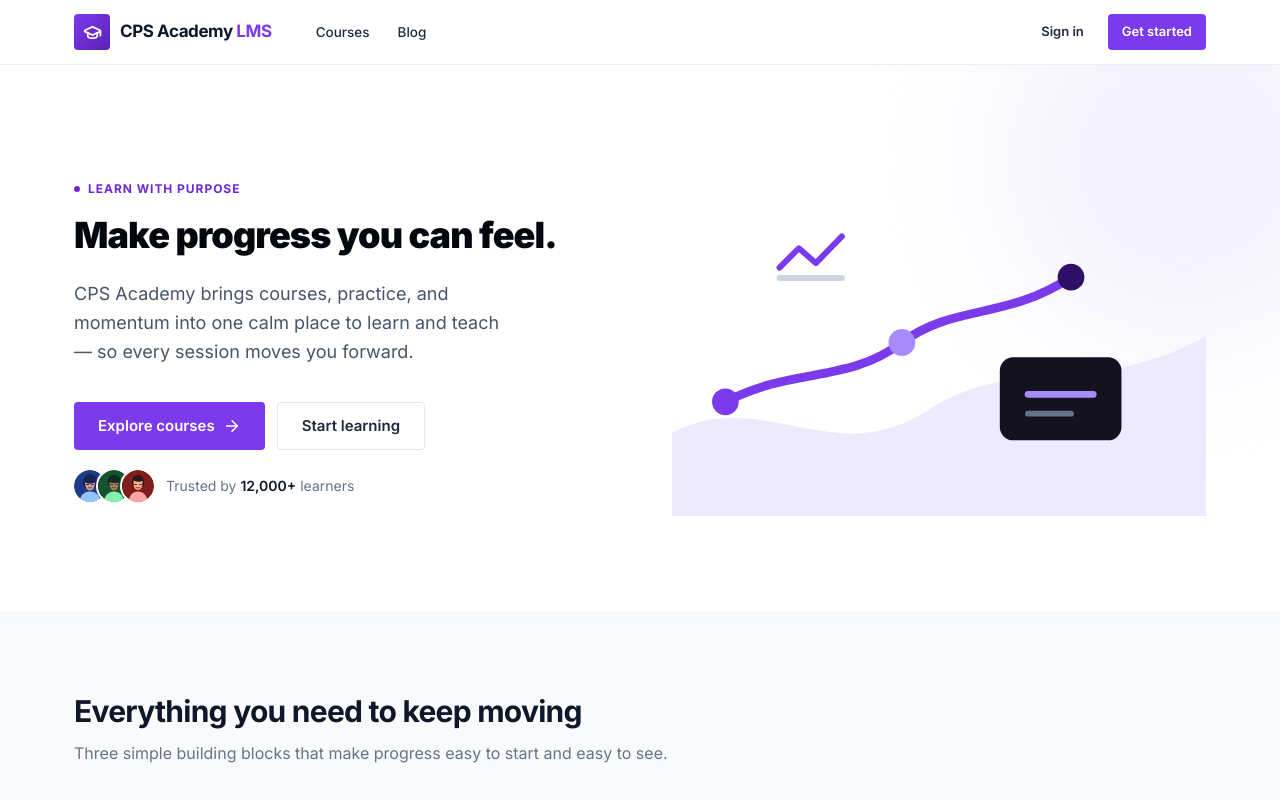
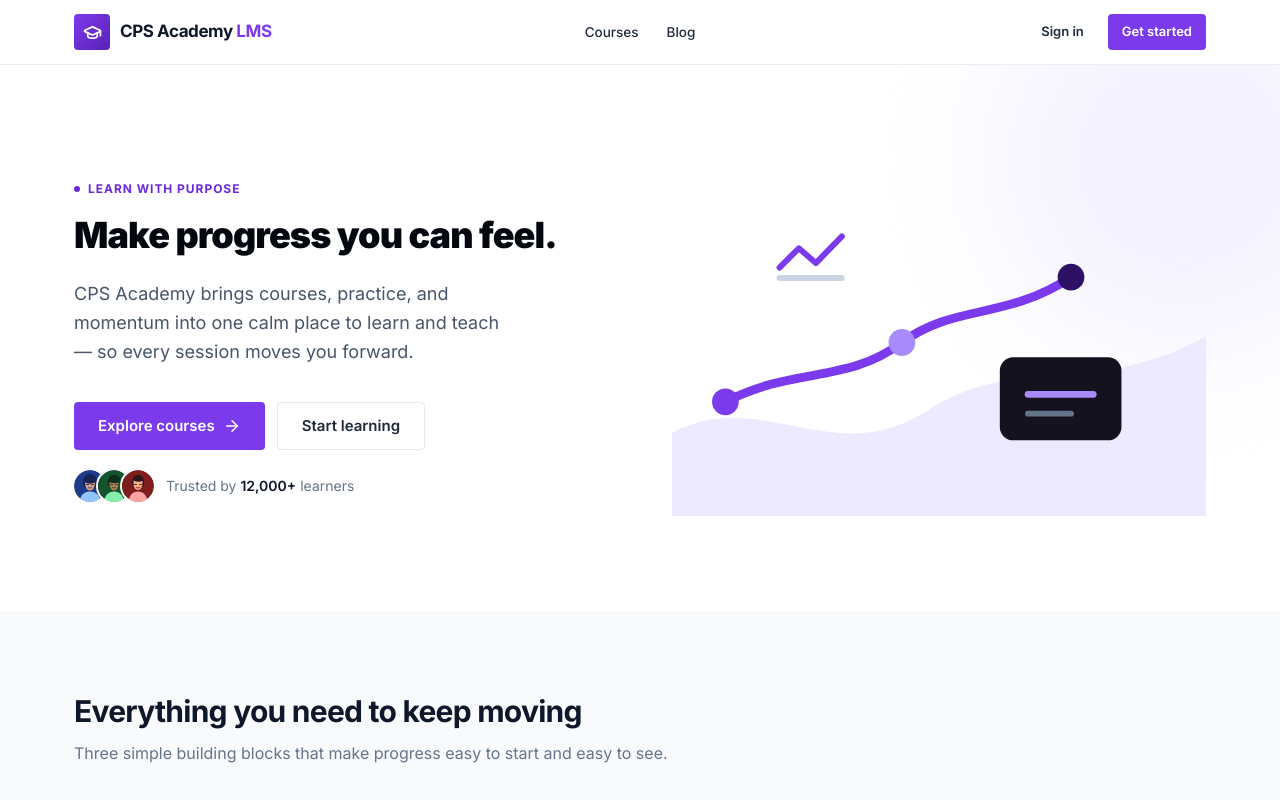
Before and after one commit to Imran-2022/LMS, a Next.js app in the folder frontend/: page / in a window 1280 px wide. Shown: the top 800 px of the page. Built offline with nearby package versions, Linux system fonts and the light colour scheme; no server answers.

Commit message:
menu center

```diff
--- a/frontend/src/components/layout/PublicNav.tsx
+++ b/frontend/src/components/layout/PublicNav.tsx
@@ -20,9 +20,9 @@ export async function PublicNav() {
   return (
     <>
     <header className="fixed inset-x-0 top-0 z-40 border-b border-ink-200/70 bg-white/90 backdrop-blur-md">
-      <div className="mx-auto flex h-16 w-full max-w-[1180px] items-center justify-between gap-4 px-4 sm:px-6">
-        <div className="flex items-center gap-8">
-          <Brand />
+      <div className="relative mx-auto flex h-16 w-full max-w-[1180px] items-center justify-between gap-4 px-4 sm:px-6">
+        <Brand />
+        <div className="absolute left-1/2 hidden -translate-x-1/2 sm:block">
           <PublicNavLinks />
         </div>
 
```
